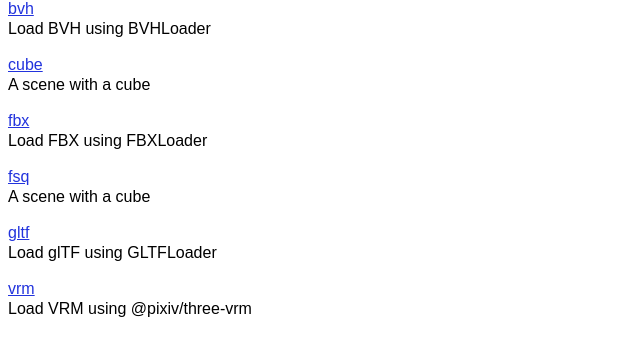
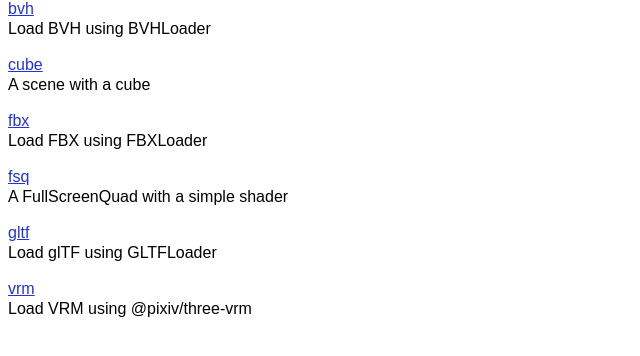
Before and after one commit to 0b5vr/three-testbed, a website built with Vite: page src/pages/index.html in a window 1280 px wide. Shown: the part 64-420 px from the top of the page, without its empty margins (0-640 px from the left). Built offline with nearby package versions, Linux system fonts and the light colour scheme.

Commit message:
fix: Fix description of fsq

```diff
--- a/src/pages/index.html
+++ b/src/pages/index.html
@@ -22,7 +22,7 @@
     </p>
     <p>
       <a href="./fsq/">fsq</a><br />
-      A scene with a cube
+      A FullScreenQuad with a simple shader
     </p>
     <p>
       <a href="./gltf/">gltf</a><br />
```
